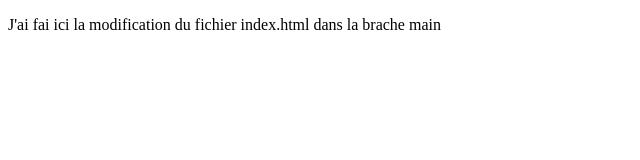
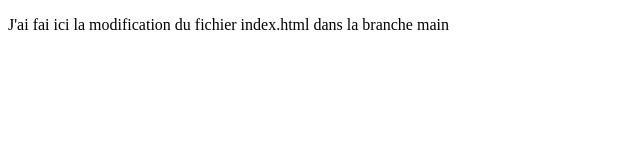
Before and after one commit to saddem2006/Projet_Examen, a plain HTML site: page index.html in a window 1280 px wide. Shown: the full height of the page, 0-640 px from the left. Drawn offline with Linux system fonts and the light colour scheme.

Commit message:
Update index.html

```diff
--- a/index.html
+++ b/index.html
@@ -6,7 +6,7 @@
     <title>Document</title>
 </head>
 <body>
-    <p>J'ai fai ici la modification du fichier index.html dans la brache main</p>
+    <p>J'ai fai ici la modification du fichier index.html dans la branche main</p>
 
 
 </body>
```
